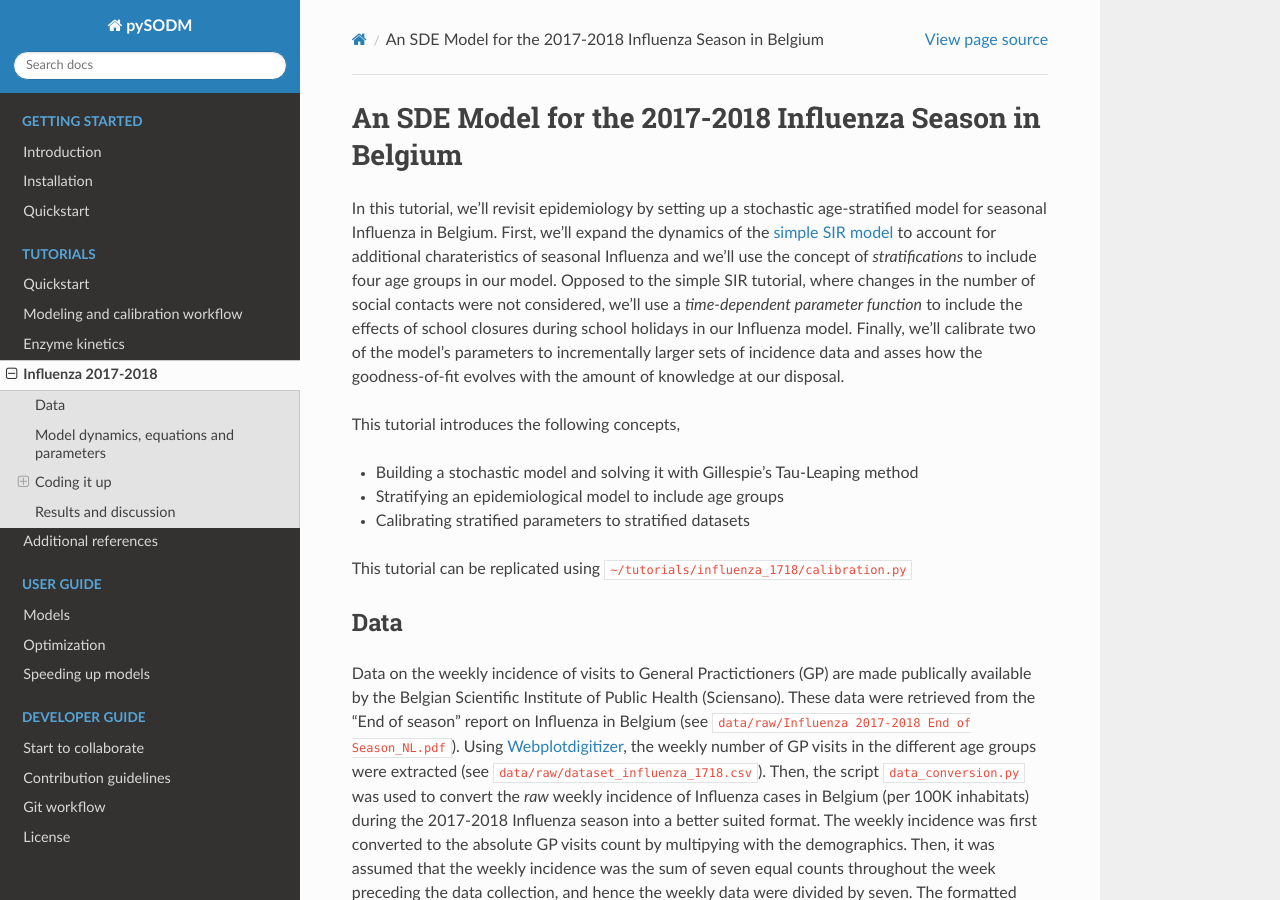
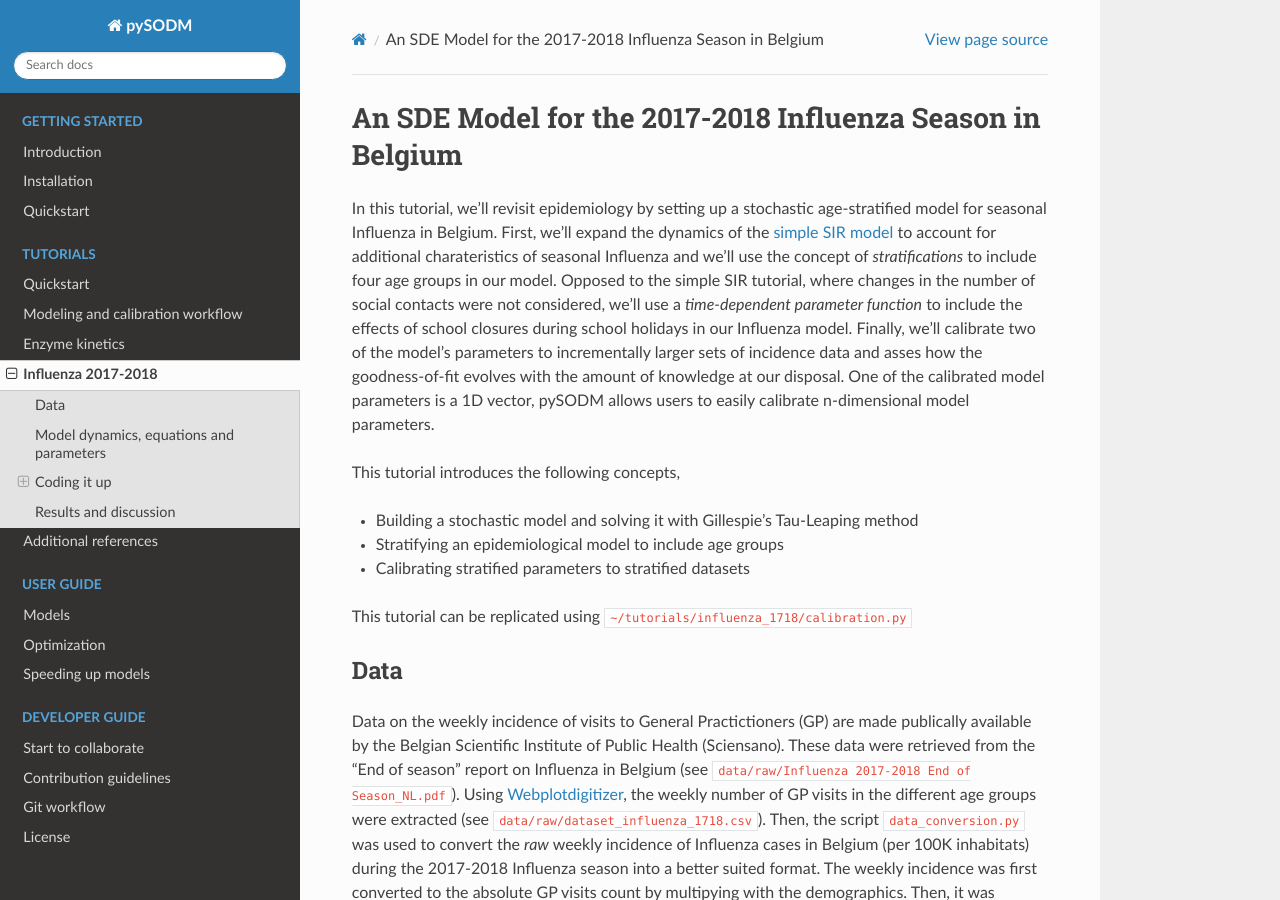
Before and after one commit to twallema/pySODM, a Sphinx documentation site: the page built from docs/influenza_1718.md, in a window 1280 px wide and 900 px high. Built offline with Sphinx 7.4.7 and the Read the Docs theme 2.0.0, drawn with Linux system fonts in a browser that asks for light colours.

Commit message:
further updates to docs

```diff
--- a/docs/influenza_1718.md
+++ b/docs/influenza_1718.md
@@ -1,6 +1,6 @@
 # An SDE Model for the 2017-2018 Influenza Season in Belgium
 
-In this tutorial, we'll revisit epidemiology by setting up a stochastic age-stratified model for seasonal Influenza in Belgium. First, we'll expand the dynamics of the [simple SIR model](workflow.md) to account for additional charateristics of seasonal Influenza and we'll use the concept of *stratifications* to include four age groups in our model. Opposed to the simple SIR tutorial, where changes in the number of social contacts were not considered, we'll use a *time-dependent parameter function* to include the effects of school closures during school holidays in our Influenza model. Finally, we'll calibrate two of the model's parameters to incrementally larger sets of incidence data and asses how the goodness-of-fit evolves with the amount of knowledge at our disposal.
+In this tutorial, we'll revisit epidemiology by setting up a stochastic age-stratified model for seasonal Influenza in Belgium. First, we'll expand the dynamics of the [simple SIR model](workflow.md) to account for additional charateristics of seasonal Influenza and we'll use the concept of *stratifications* to include four age groups in our model. Opposed to the simple SIR tutorial, where changes in the number of social contacts were not considered, we'll use a *time-dependent parameter function* to include the effects of school closures during school holidays in our Influenza model. Finally, we'll calibrate two of the model's parameters to incrementally larger sets of incidence data and asses how the goodness-of-fit evolves with the amount of knowledge at our disposal. One of the calibrated model parameters is a 1D vector, pySODM allows users to easily calibrate n-dimensional model parameters.
 
 This tutorial introduces the following concepts,
 - Building a stochastic model and solving it with Gillespie's Tau-Leaping method
```
Also changed, not shown: docs/optimization.md (+1 -1 lines).
